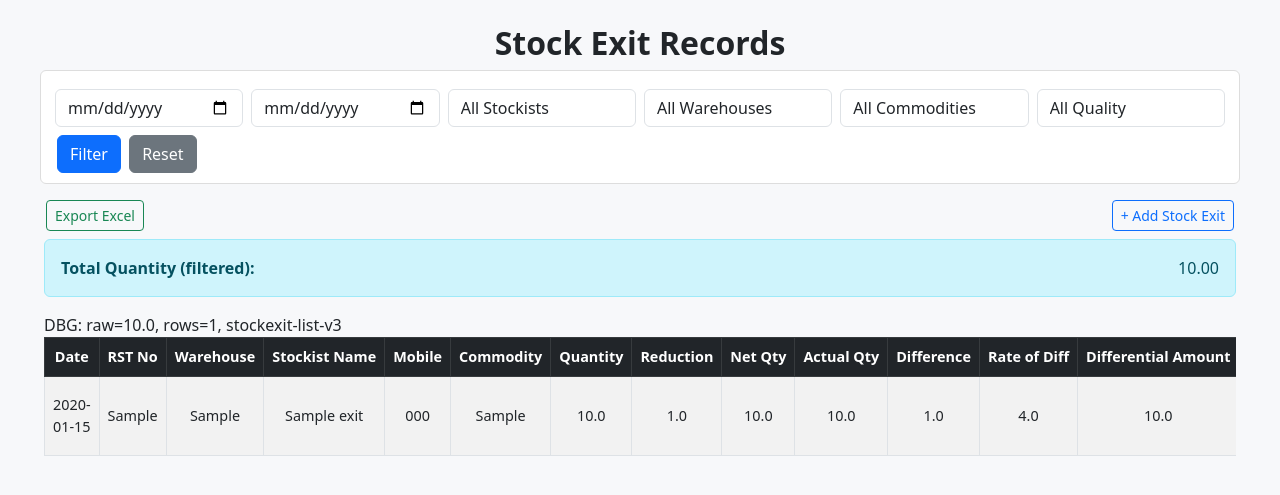
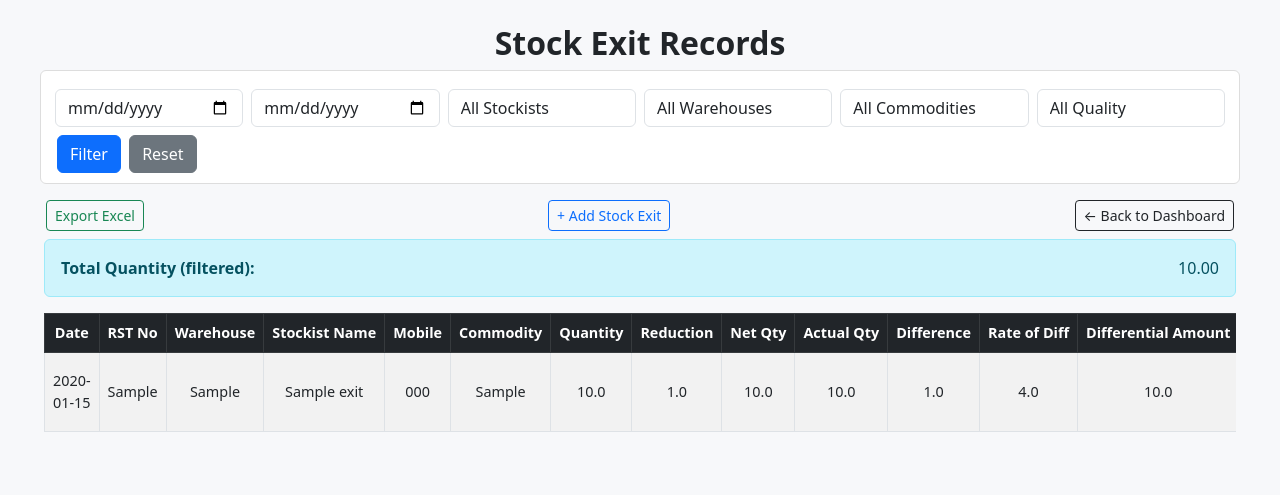
Before and after one commit to DUDU1608/warehouse-python, a Flask app: page /stockexit/list in a window 1280 px wide. Shown: the top 495 px of the page. Run offline with Flask 3, Linux system fonts and the light colour scheme; tables that the repository leaves empty hold one stand-in row (values such as "Sample post").

Commit message:
Update list_stock_exit.html

```diff
--- a/app/templates/stockist/list_stock_exit.html
+++ b/app/templates/stockist/list_stock_exit.html
@@ -90,6 +90,7 @@
   <div class="mb-2 d-flex justify-content-between">
     <a href="{{ url_for('stockexit.export_stock_exit_excel') }}" class="btn btn-outline-success btn-sm">Export Excel</a>
     <a href="{{ url_for('stockexit.add_stock_exit') }}" class="btn btn-outline-primary btn-sm">+ Add Stock Exit</a>
+    <a href="/stockist/dashboard" class="btn btn-outline-dark btn-sm float-end">← Back to Dashboard</a>
   </div>
 
 
@@ -98,9 +99,6 @@
   <strong>Total Quantity (filtered):</strong>
   <span>{{ total_quantity_str | default('0.00', true) }}</span>
 </div>
-
-<!-- TEMP DEBUG (remove later) -->
-<div>DBG: raw={{ total_quantity | default('undef', true) }}, rows={{ stockexits|length }}, {{ sentinel }}</div>
 
 
   <div class="table-responsive">
```
